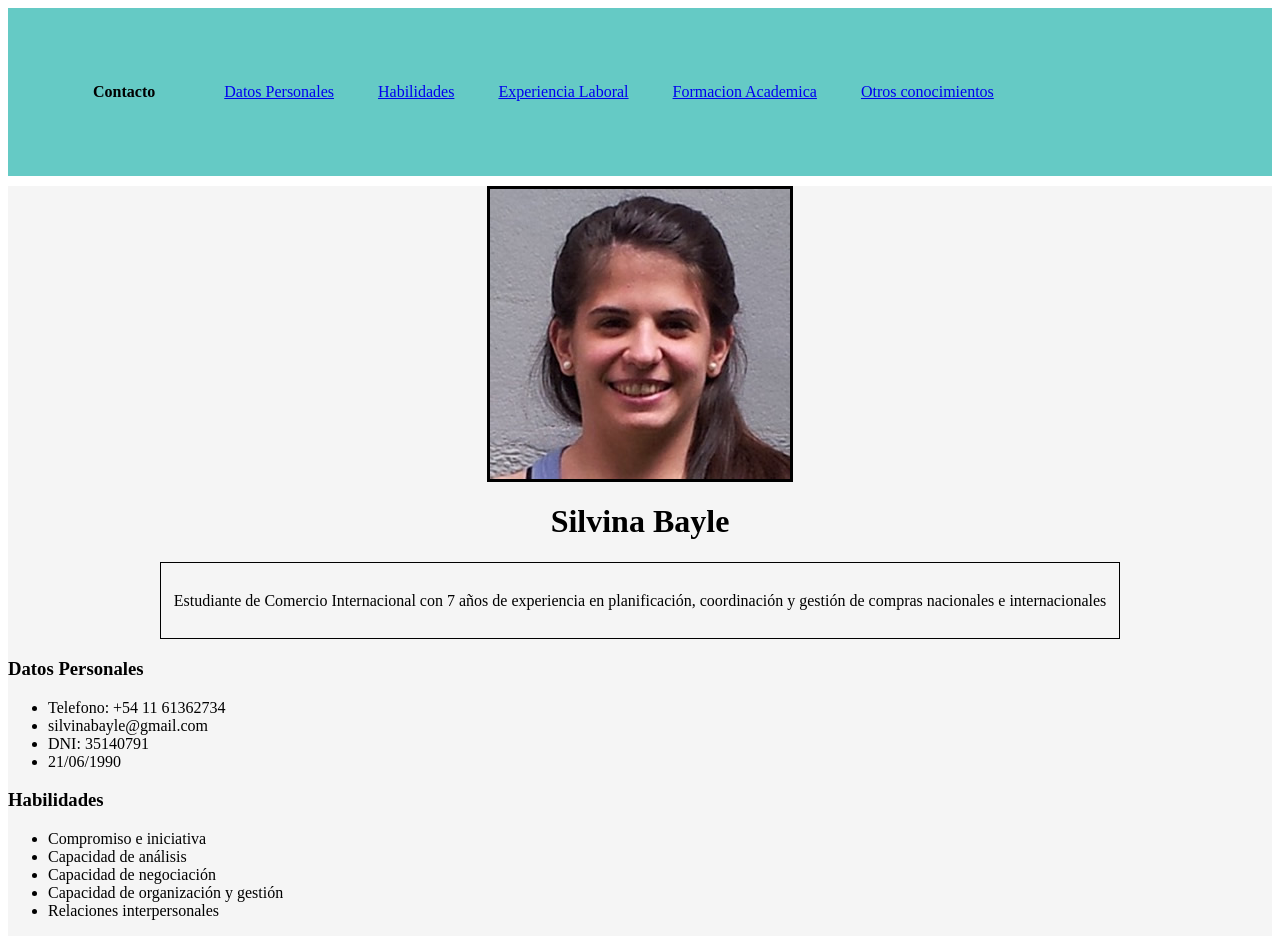
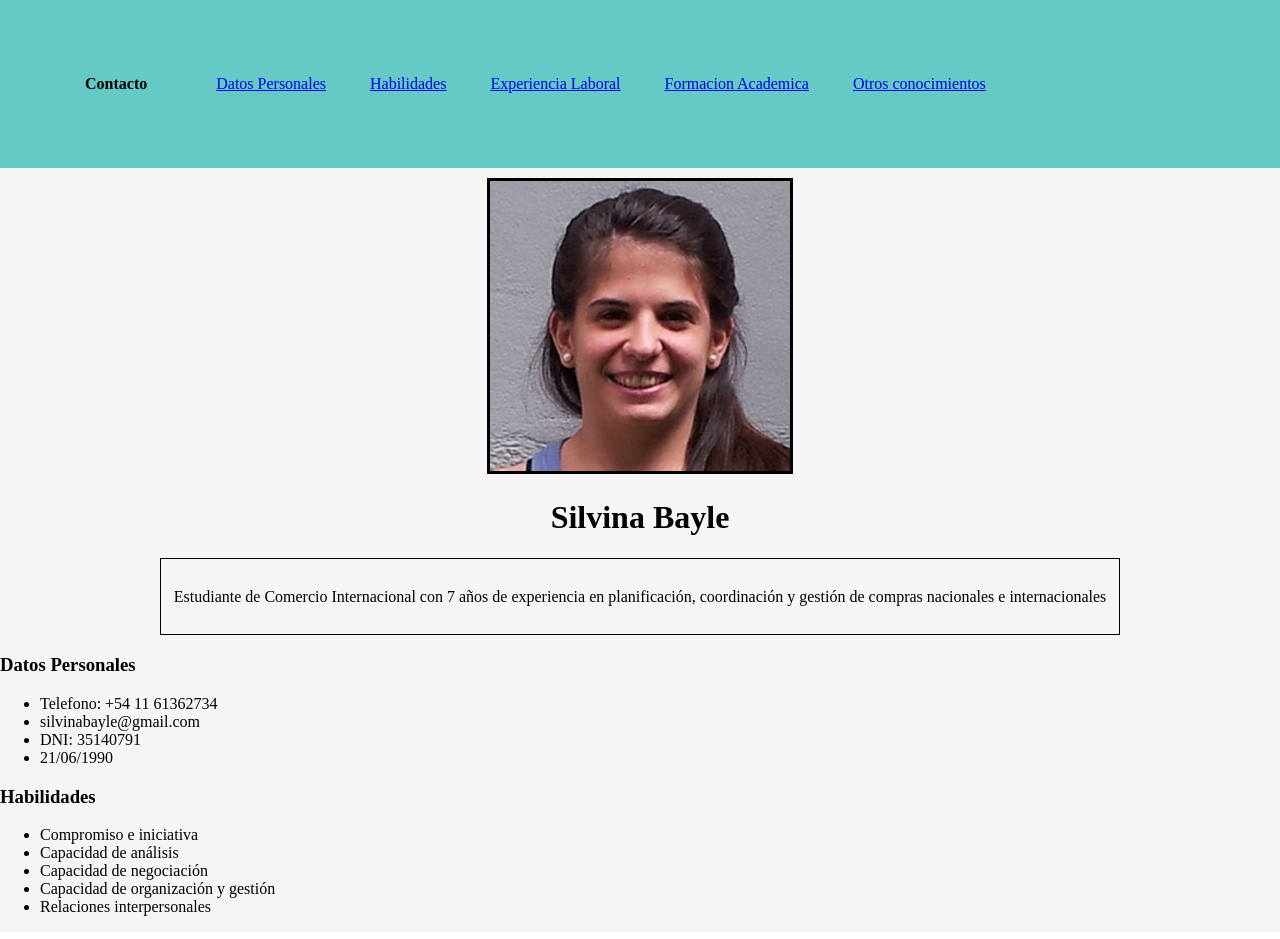
Before and after one commit to silvibayle/proyectocv.github.io, a plain HTML site: page index.html in a window 1280 px wide. Shown: the top 939 px of the page. Drawn offline with Linux system fonts and the light colour scheme; files whose address does not match are found by name.

Commit message:
se agregan div

```diff
--- a/proyectocv/estilo.css
+++ b/css/estilo.css
@@ -1,6 +1,4 @@
 img{
-    display:block;
-    margin:auto;
     margin-top: 10px;
     border-width: 3px;
     border-style: solid;
@@ -51,3 +49,10 @@ header{
     border-radius: 50px;
     border-color: black;
 }
+.profile-container{
+    text-align: center;
+}
+body{
+    margin:0px;
+    padding: 0px;
+}
--- a/proyectocv/index.html
+++ b/index.html
@@ -5,7 +5,7 @@
     <meta http-equiv="X-UA-Compatible" content="IE=edge">
     <meta name="viewport" content="width=device-width, initial-scale=1.0">
     <title>CV- Silvina Bayle</title>
-    <link rel="stylesheet" type="text/css" href="estilo.css"/>
+    <link rel="stylesheet" type="text/css" href="css/estilo.css"/>
 </head>
 <body>
     <script src="./script.js"></script>
@@ -25,8 +25,10 @@
     </ul>
  </nav>
  <header>
-    <img src="imagen.foto.jpeg" alt="Foto perfil Silvina Bayle">
-    <h1>Silvina Bayle</h1>
+    <div class="profile-container">
+     <img src="images/imagen-foto.jpeg" alt="Foto perfil Silvina Bayle">
+     <h1>Silvina Bayle</h1>
+    </div>
  <div class="presentacion">
     <p>Estudiante de Comercio Internacional con 7 años de experiencia en planificación, coordinación y gestión de compras nacionales e internacionales</p>
  </div>
@@ -52,6 +54,7 @@
     </div>
  </div>
  </header>
+ <div class="laboral">
     <h3 id="laboral">Experiencia Laboral</h3>
         <h4>Responsable de Dpto. Importaciones</h4>
         <h4><a href="https://bioars.com.ar"; target="_blank"> Bioars S.A. </a> (Biotecnología) (2015-Presente)</h4>
@@ -67,17 +70,22 @@
             <li>Coordinación y control de recepción de mercadería</li>
             <li>Emisión de reportes a Gerencia</li>
         </ul>
+ </div>
+ <div class="formacion">
     <h3 id="formacion">Formacion Academica</h3>
             <p>Licenciatura en Comercio Internacional (2011- Actualidad) </p>
             <p>Tecnicatura en Comercio Internacional (2011-2019)</p>
             <p><a href="https://www.unlam.edu.ar/"; target="_blank"> Universidad Nacional de La Matanza </a></p>
             <p>Cursando ingles en <a href="https://www.wallstreetenglish.com"; target="_blank"> Wall Street English </a>
-    <h3 id="otros">Otros Conocimientos</h3>
+ </div>
+                <div class="conocimientos">
+                <h3 id="otros">Otros Conocimientos</h3>
     <ul>
         <li>Inglés: Escrito y Oral (Nivel Intermedio)</li>
         <li>Paquete Office: (Nivel Intermedio/Avanzado)</li>
         <li>Sistema de Gestión Tango: Uso de módulos COMPRAS- VENTAS-STOCK. Tango Live</li>
     </ul>
+ </div>
  <footer>
      <p>Argentina, 2023</p>
  </footer>
```
Also changed, not shown: formulario.html (renamed from proyectocv/formulario.html, +1 -1 lines), css/estilos-form.css (renamed from proyectocv/estilos.form.css), images/imagen-foto.jpeg (renamed from proyectocv/imagen.foto.jpeg), 5 other files.
